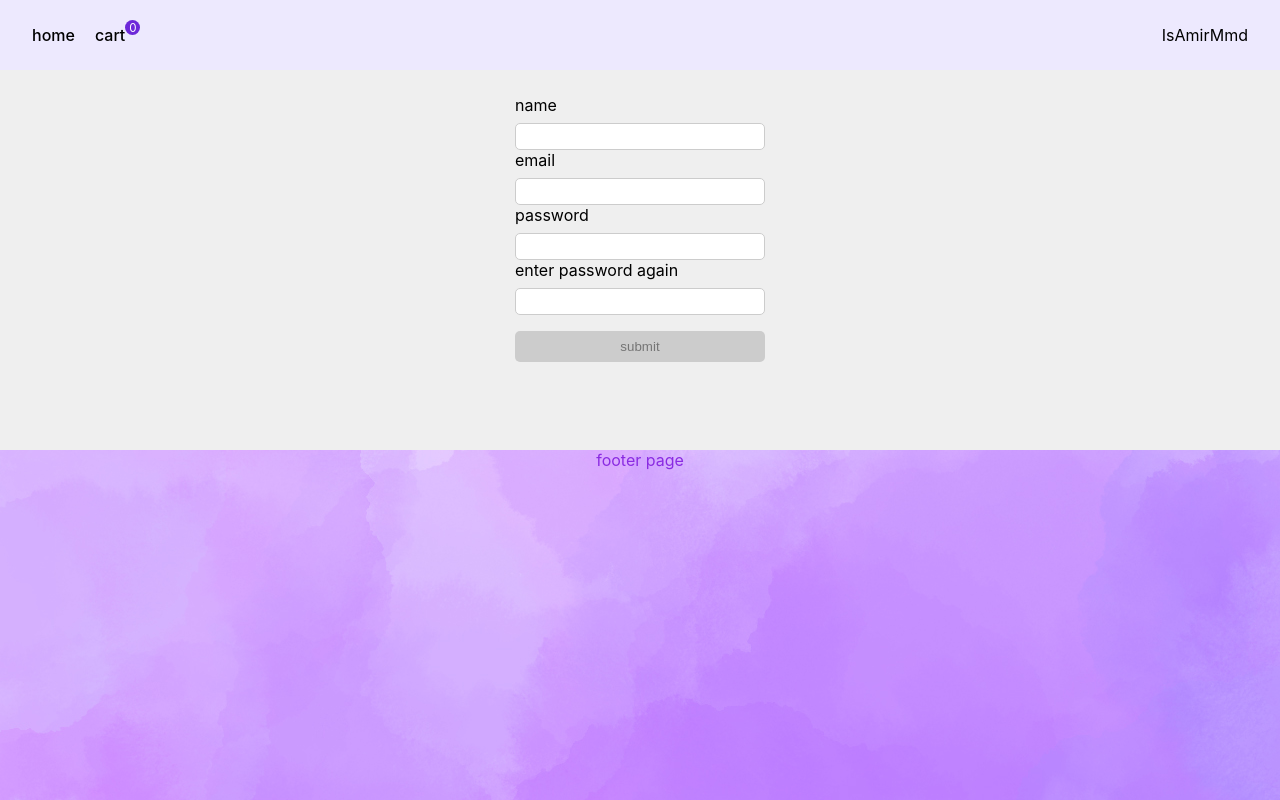
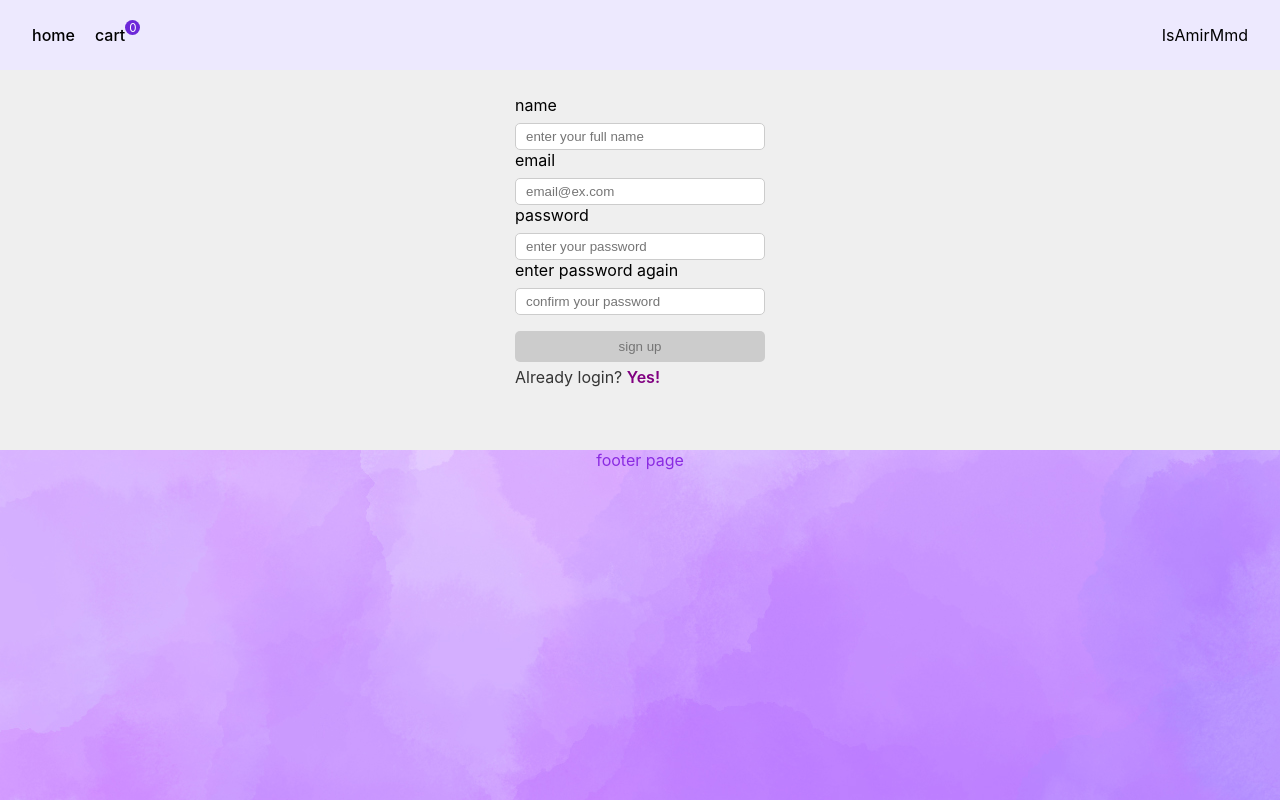
Before and after one commit to IsAmirMmd/onlineShop, a React (Create React App) app: page /signup in a window 1280 px wide. Built offline with nearby package versions, Linux system fonts and the light colour scheme.

Commit message:
sign up pages comleted

```diff
--- a/src/components/signup/signUpForm.jsx
+++ b/src/components/signup/signUpForm.jsx
@@ -2,6 +2,7 @@ import axios from "axios";
 import { useFormik } from "formik";
 import * as Yup from "yup";
 import "./signup.css";
+import { Link } from "react-router-dom";
 // 1. init values
 const initialValues = {
   name: "",
@@ -48,14 +49,24 @@ const SignUpForm = () => {
     <form onSubmit={formik.handleSubmit}>
       <div className="formControl">
         <label>name</label>
-        <input name="name" {...formik.getFieldProps("name")} type="text" />
+        <input
+          name="name"
+          {...formik.getFieldProps("name")}
+          type="text"
+          placeholder="enter your full name"
+        />
         {formik.errors.name && formik.touched.name && (
           <p className="error-onForm">{formik.errors.name}</p>
         )}
       </div>
       <div className="formControl">
         <label>email</label>
-        <input name="email" {...formik.getFieldProps("email")} type="text" />
+        <input
+          name="email"
+          {...formik.getFieldProps("email")}
+          type="email"
+          placeholder="email@ex.com"
+        />
         {formik.errors.email && formik.touched.email && (
           <p className="error-onForm">{formik.errors.email}</p>
         )}
@@ -65,7 +76,8 @@ const SignUpForm = () => {
         <input
           name="password"
           {...formik.getFieldProps("password")}
-          type="text"
+          type="password"
+          placeholder="enter your password"
         />
         {formik.errors.password && formik.touched.password && (
           <p className="error-onForm">{formik.errors.password}</p>
@@ -73,14 +85,22 @@ const SignUpForm = () => {
       </div>
       <div className="formControl">
         <label>enter password again</label>
-        <input name="P" {...formik.getFieldProps("RePassword")} type="text" />
+        <input
+          name="RePassword"
+          {...formik.getFieldProps("RePassword")}
+          type="password"
+          placeholder="confirm your password"
+        />
         {formik.errors.RePassword && formik.touched.RePassword && (
           <p className="error-onForm">{formik.errors.RePassword}</p>
         )}
       </div>
       <button type="submit" className="btn primary" disabled={!formik.isValid}>
-        submit
+        sign up
       </button>
+      <Link to="/login" className="link">
+        Already login? <span>Yes!</span>
+      </Link>
     </form>
   );
 };
--- a/src/components/signup/signup.css
+++ b/src/components/signup/signup.css
@@ -35,3 +35,13 @@ form {
   background-color: #ccc;
   color: #757575;
 }
+.link {
+  margin-top: 5px;
+  text-decoration: none;
+  float: left;
+  color: #353535;
+}
+.link span {
+  color: purple;
+  font-weight: 600;
+}
```
